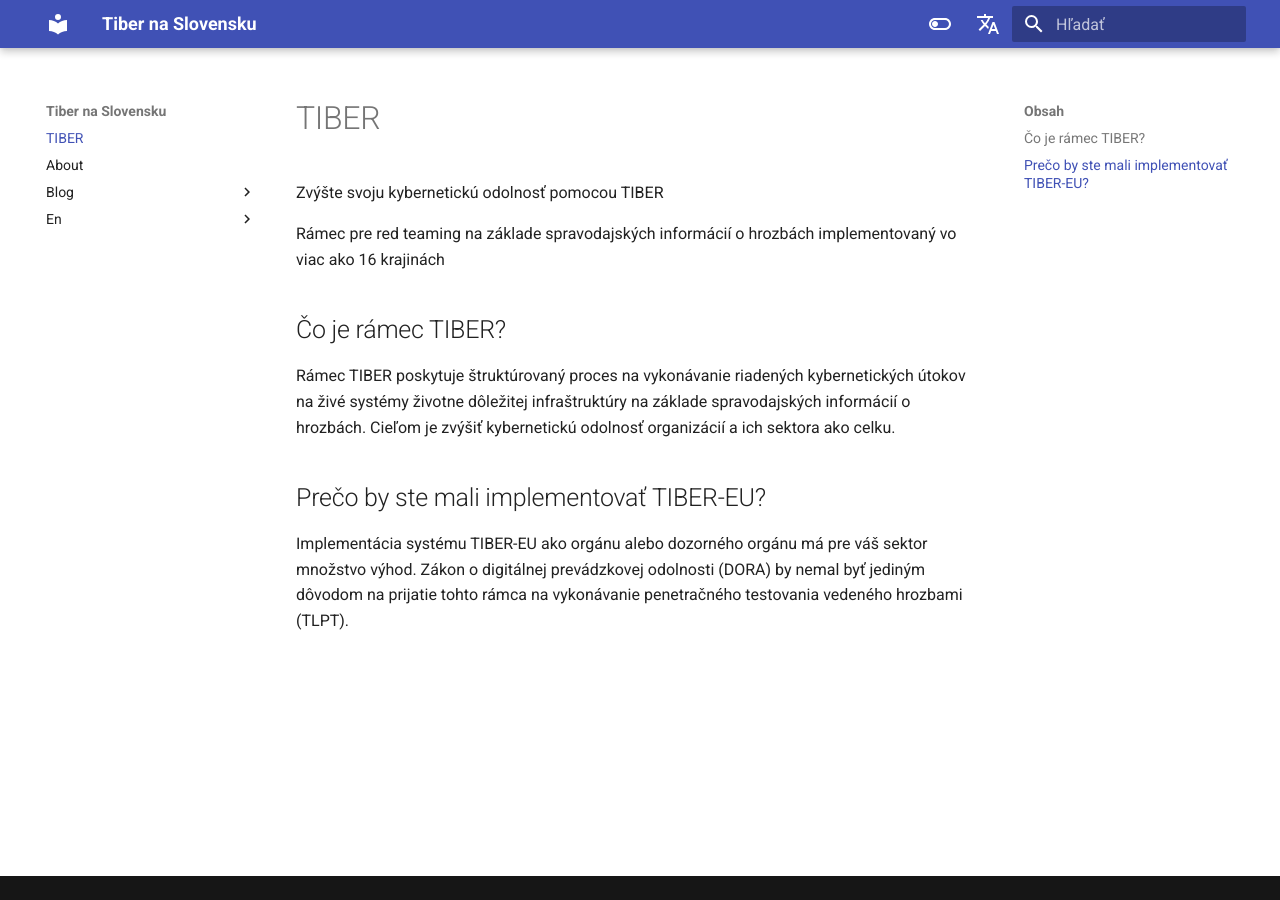
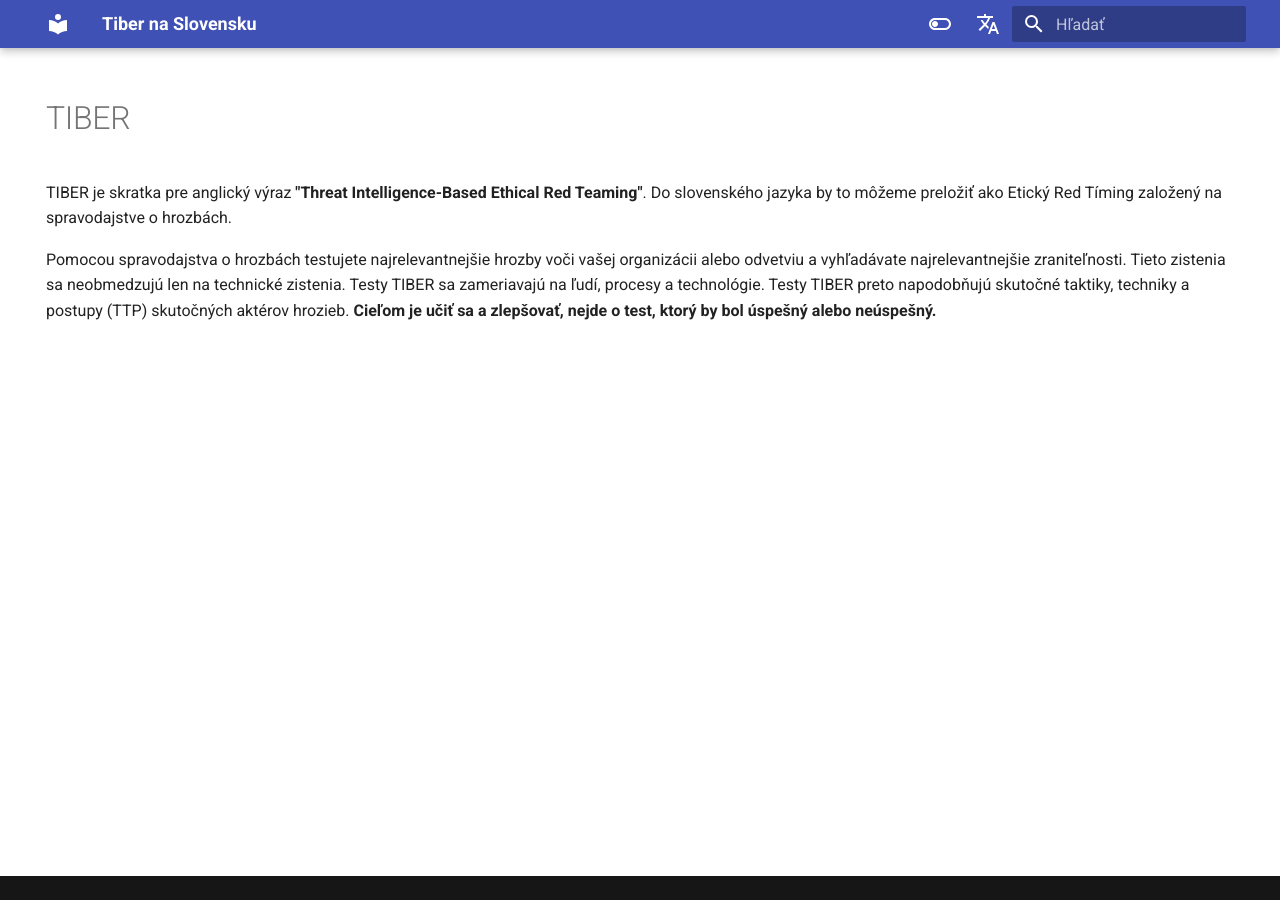
Before and after one commit to ricco386/tiber-sk, an MkDocs documentation site: the page built from docs/index.md, in a window 1280 px wide. Built offline with MkDocs 1.6.1 and Material for MkDocs 9.7.7, drawn with Linux system fonts in a browser that asks for light colours; plug-ins that fetch from the network failed and are left out; comment, search, counter and statistics services are not loaded.

```diff
--- a/docs/index.md
+++ b/docs/index.md
@@ -1,13 +1,11 @@
+---
+hide:
+  - navigation
+  - toc
+---
+
 # TIBER
 
-Zvýšte svoju kybernetickú odolnosť pomocou TIBER
+TIBER je skratka pre anglický výraz **"Threat Intelligence-Based Ethical Red Teaming"**. Do slovenského jazyka by to môžeme preložiť ako Etický Red Tíming založený na spravodajstve o hrozbách.
 
-Rámec pre red teaming na základe spravodajských informácií o hrozbách implementovaný vo viac ako 16 krajinách
-
-## Čo je rámec TIBER?
-
-Rámec TIBER poskytuje štruktúrovaný proces na vykonávanie riadených kybernetických útokov na živé systémy životne dôležitej infraštruktúry na základe spravodajských informácií o hrozbách. Cieľom je zvýšiť kybernetickú odolnosť organizácií a ich sektora ako celku.
-
-## Prečo by ste mali implementovať TIBER-EU?
-
-Implementácia systému TIBER-EU ako orgánu alebo dozorného orgánu má pre váš sektor množstvo výhod. Zákon o digitálnej prevádzkovej odolnosti (DORA) by nemal byť jediným dôvodom na prijatie tohto rámca na vykonávanie penetračného testovania vedeného hrozbami (TLPT).
+Pomocou spravodajstva o hrozbách testujete najrelevantnejšie hrozby voči vašej organizácii alebo odvetviu a vyhľadávate najrelevantnejšie zraniteľnosti. Tieto zistenia sa neobmedzujú len na technické zistenia. Testy TIBER sa zameriavajú na ľudí, procesy a technológie. Testy TIBER preto napodobňujú skutočné taktiky, techniky a postupy (TTP) skutočných aktérov hrozieb. **Cieľom je učiť sa a zlepšovať, nejde o test, ktorý by bol úspešný alebo neúspešný.**
--- /dev/null
+++ b/docs/tiber-eu.md
@@ -0,0 +1,16 @@
+---
+hide:
+  - navigation
+---
+
+# Čo je TIBER-EU?
+
+TIBER-EU je európsky rámec pre etický red-teaming založený na spravodajských informáciách o hrozbách. Poskytuje komplexné usmernenie o tom, ako by mali kompetentné orgány, subjekty a poskytovatelia spravodajských informácií o hrozbách a red-teamu spolupracovať pri testovaní a zvyšovaní kybernetickej odolnosti subjektov prostredníctvom vykonávania kontrolovaných kybernetických útokov. Rámec TIBER poskytuje štruktúrovaný proces na vykonávanie riadených kybernetických útokov na živé systémy životne dôležitej infraštruktúry. Cieľom je zvýšiť kybernetickú odolnosť organizácií a ich sektora ako celku.
+
+## Ako to funguje?
+
+Testy TIBER-EU napodobňujú taktiky, techniky a postupy skutočných útočníkov na základe spravodajských informácií o hrozbách na mieru. Sú šité na mieru tak, aby simulovali útok na kritické funkcie subjektu a jeho základné systémy, t. j. jeho ľudí, procesy a technológie. Výsledkom nie je úspešné alebo neúspešné absolvovanie testu; namiesto toho má test odhaliť silné a slabé stránky testovaného subjektu, čo mu umožní dosiahnuť vyššiu úroveň kybernetickej vyspelosti.
+
+## Prečo by ste mali implementovať TIBER-EU?
+
+Implementácia systému TIBER-EU ako orgánu alebo dozorného orgánu má pre váš sektor množstvo výhod. Zákon o digitálnej prevádzkovej odolnosti (DORA) by nemal byť jediným dôvodom na prijatie tohto rámca na vykonávanie penetračného testovania vedeného hrozbami (TLPT).
```
Also changed, not shown: docs/about.md (deleted, +0 -2 lines), docs/blog/posts/preparations-for-DORA.md (+1 -1 lines), docs/blog/posts/tiber-eu-dora-tlpt.md (+4 -0 lines), docs/en/about.md (deleted, +0 -2 lines), docs/o_nás.md (added, +6 -0 lines), en/about.md (added, +2 -0 lines), en/index.md (renamed from docs/en/index.md).
